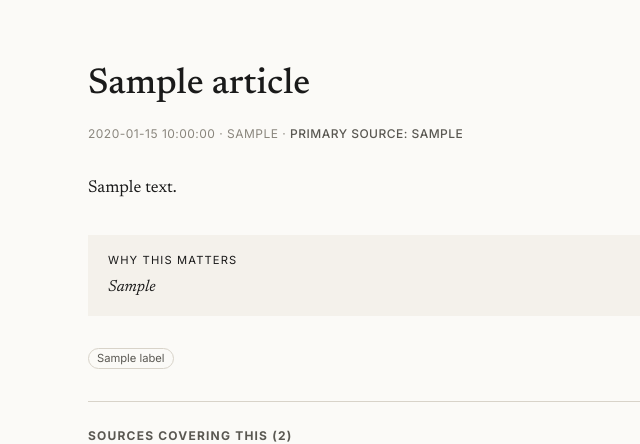
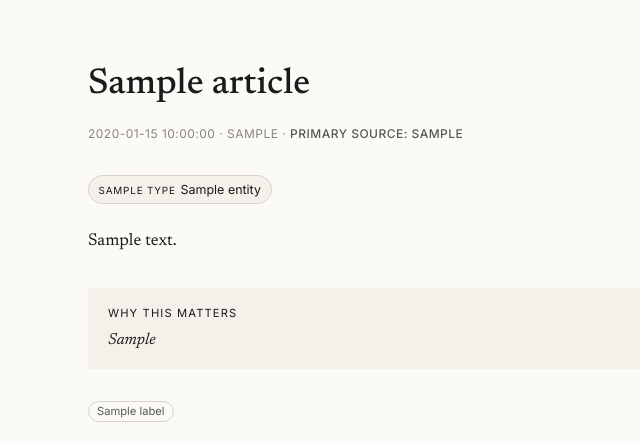
Before and after one commit to AuvaLabs/busisi, a Python web app: template engine/shared/templates/story.html in a window 1280 px wide. Shown: the part 180-624 px from the top of the page, without its empty margins (0-640 px from the left). Run offline with Jinja, Linux system fonts and the light colour scheme; the template is opened without the code that fills it: most values are stand-ins (such as "Sample title", 1, 10 or a date in 2020).

Commit message:
feat(phase-15b): entity chips on /story/<slug>/
Each story page now renders a small chips row immediately under the
meta line listing every tagged entity, with each chip linking to its
canonical /entity/<type>/<slug>/ page. Closes the loop between the
extractor (14a), entity-aware clusterer (14b), and the new entity
browse pages (15a) — readers can pivot from any story into the entity
graph in one click.

Implementation:
  output_renderer._entities_map(session, article_ids) builds
  ``{article_id: [{type, slug, name, path}, ...]}`` in one round-trip.
  render_stories injects the list as ``article.entities``; the body
  appears between the meta paragraph and the summary banner.

Template: story.html gains scoped .entity-chips CSS — pill row, type
in tiny accent-colored caps, name as the link.

Tests: TestRenderStoriesSiblings::test_entity_chips_render_on_story_page
asserts chips render with correct /entity/<type>/<slug>/ links. Full
repo: 103/103 green.

Live: /story/celebrating-20-years-of-google-translate-.../ on
modelwatch.local now shows chips linking to /entity/company/google/
and /entity/product/google-translate/.

```diff
--- a/engine/shared/templates/story.html
+++ b/engine/shared/templates/story.html
@@ -63,6 +63,33 @@
     .sources ul { list-style: none; padding: 0; margin: 0; }
     .sources li { margin: 0 0 0.5rem 0; font-family: var(--sans); font-size: 0.875rem; }
     .sources li .pub { color: var(--text); font-weight: 500; }
+    .entity-chips {
+      list-style: none;
+      padding: 0;
+      margin: 0 0 1.5rem 0;
+      display: flex;
+      flex-wrap: wrap;
+      gap: 0.4rem 0.5rem;
+    }
+    .entity-chips li {
+      display: inline-flex;
+      align-items: baseline;
+      gap: 0.3rem;
+      padding: 0.2rem 0.6rem;
+      border: 1px solid var(--rule);
+      border-radius: 999px;
+      font-family: var(--sans);
+      font-size: 0.78rem;
+      background: var(--bg-elev);
+    }
+    .entity-chips li .ent-type {
+      font-size: 0.62rem;
+      letter-spacing: 0.08em;
+      text-transform: uppercase;
+      color: var(--accent);
+    }
+    .entity-chips li a { color: var(--text); }
+    .entity-chips li a:hover { color: var(--accent); text-decoration: none; }
     .labels {
       font-family: var(--sans);
       font-size: 0.75rem;
@@ -88,6 +115,17 @@
     <span class="region">{{ article.feed_region }}</span>
     {% if article.source_short %} · <span class="source">primary source: {{ article.source_short }}</span>{% endif %}
   </p>
+
+  {% if article.entities %}
+    <ul class="entity-chips" aria-label="Tagged entities">
+      {% for e in article.entities %}
+        <li>
+          <span class="ent-type">{{ e.type }}</span>
+          <a href="{{ e.path }}">{{ e.name }}</a>
+        </li>
+      {% endfor %}
+    </ul>
+  {% endif %}
 
   {% if article.summary_source == 'feed' %}
     <p class="summary-banner">
```
Also changed, not shown: engine/core/output_renderer.py (+31 -1 lines), engine/tests/test_output_renderer.py (+58 -0 lines).
